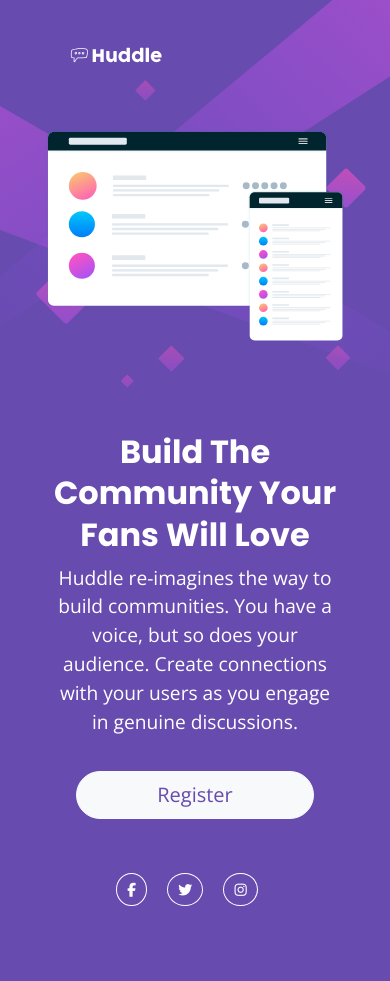
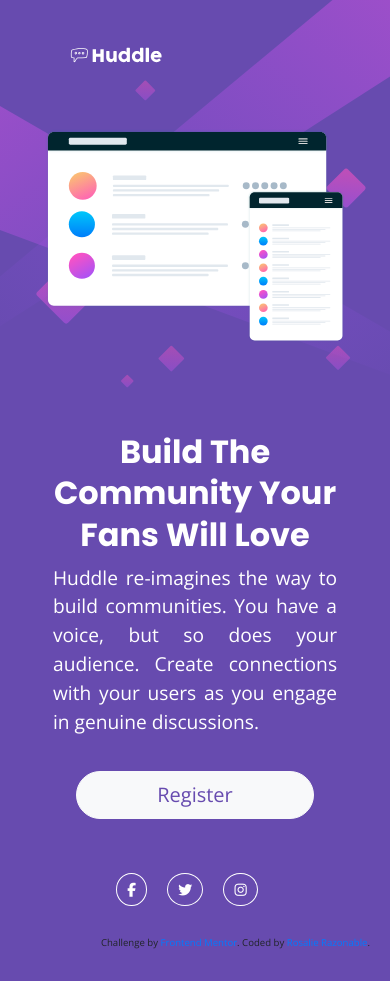
Before and after one commit to rsraz/Huddle, a plain HTML site: page index.html in a window 390 px wide. Drawn offline with nearby package versions, Linux system fonts and the light colour scheme.

Commit message:
Add files via upload

```diff
--- a/index.html
+++ b/index.html
@@ -36,16 +36,23 @@
           <div class="col-lg-6">
             <div class="text-white content">
               <h3 class="heading">Build The Community Your Fans Will Love</h3>
-              <p>Huddle re-imagines the way to build communities. You have a voice, but so does your audience. Create connections with your users as you engage in genuine discussions.</p>
+              <p class="text">Huddle re-imagines the way to build communities. You have a voice, but so does your audience. Create connections with your users as you engage in genuine discussions.</p>
               <button type="button" name="button" class="btn btn-lg btn-light button px-10">Register</button>
             </div>
           </div>
         </div>
       </div>
-      <footer class="icons">
+      <div class="icons">
         <button type="button" name="button" class="btn btn-sm btn-icon mr-3"><i class="fab fa-facebook-f"></i></button>
         <button type="button" name="button" class="btn btn-sm btn-icon mr-3"><i class="fab fa-twitter"></i></button>
         <button type="button" name="button" class="btn btn-sm btn-icon mr-3"><i class="fab fa-instagram"></i></button>
+      </div>
+
+      <footer>
+        <p class="attribution">
+          Challenge by <a href="https://www.frontendmentor.io?ref=challenge" target="_blank">Frontend Mentor</a>.
+          Coded by <a href="https://github.com/rsraz">Rosalie Razonable</a>.
+        </p>
       </footer>
     </section>
   </body>
--- a/master.css
+++ b/master.css
@@ -4,11 +4,13 @@
   font-weight: 400;
 }
 
-p{
-  margin-top: 15px;
-  text-align: justify;
-  font-size: 1.2em;
-  font-weight: 400;
+.attribution{
+  position: relative;
+  text-align: end;
+  bottom: 30px;
+  font-size: .6em;
+  margin-right: 20px;
+  margin-bottom: 0;
 }
 
 #bg-img1{
@@ -76,6 +78,13 @@
   margin-top: 3%;
 }
 
+.text{
+  margin-top: 15px;
+  text-align: justify;
+  font-size: 1.2em;
+  font-weight: 400;
+}
+
 /* for small sized devices - mediums*/
 @media /*(min-width: 375px) and*/ (max-width: 980px){
   #bg-img2{
@@ -124,7 +133,7 @@
     padding-right: 0;
   }
 
-  p{
+  .text{
     width: 90%;
     margin: auto auto 35px;
   }
```
